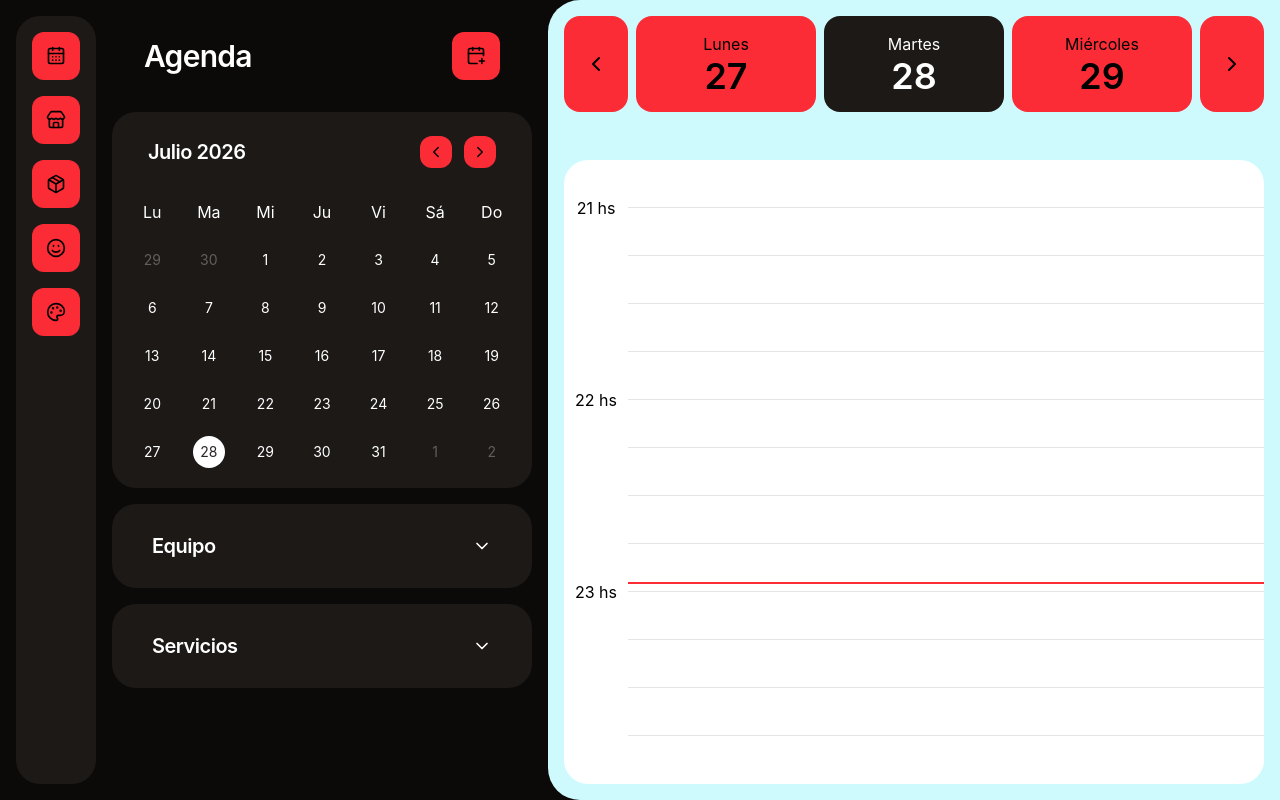
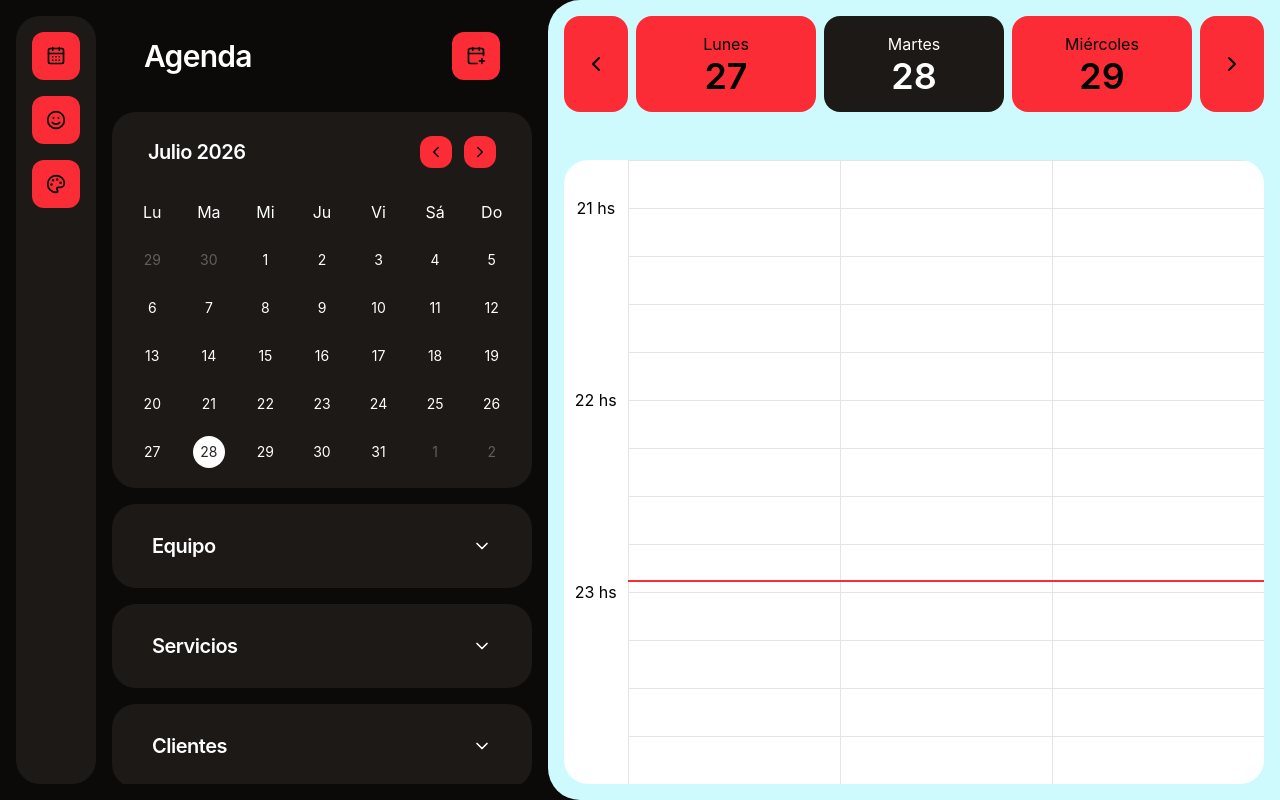
Before and after one commit to franciscobuchini/TurnosApp, a React (Vite) app: page /admin/agenda in a window 1280 px wide. Built offline with nearby package versions, Linux system fonts and the light colour scheme.

Commit message:
filter a filter panel

```diff
--- a/src/components/interface/Filters.tsx
+++ /dev/null
@@ -1,90 +0,0 @@
-/*
-  src/components/interface/Filters.tsx
-  Filtro colapsable reutilizable con details/summary.
-*/
-
-import type { DetailsHTMLAttributes } from 'react';
-import { ChevronDown } from 'lucide-react';
-import { twMerge } from 'tailwind-merge';
-import Checkbox from './Checkbox';
-import ContentHeader from '../widgets/ContentHeader';
-import { useFiltersGroup } from '../../functions/filtersGroupContext';
-
-export interface FiltersOption {
-  id: string;
-  label: string;
-  checked?: boolean;
-  disabled?: boolean;
-}
-
-interface FiltersProps extends DetailsHTMLAttributes<HTMLDetailsElement> {
-  title: string;
-  options: FiltersOption[];
-  onToggleOption?: (id: string, checked: boolean) => void;
-}
-
-/* FiltersClasses: contenedor nativo del filtro. El gap solo aplica cuando está abierto,
-   para que no deje un espacio fantasma cuando está cerrado. */
-const FiltersClasses = {
-  required: 'group flex w-full flex-col cursor-pointer p-(--size-m) open:gap-(--size-s)',
-  style: 'bg-stone-900 rounded-3xl text-white',
-};
-
-/* FiltersSummaryClasses: encabezado visible del details */
-const FiltersSummaryClasses = {
-  required: '',
-  style: '',
-};
-
-/* FiltersSummaryIconClasses: flecha del summary, rota cuando details esta abierto */
-const FiltersSummaryIconClasses = {
-  required: 'transition-transform duration-200 group-open:rotate-180',
-  style: '',
-};
-
-/* FiltersOptionsClasses: opciones desplegadas del filtro */
-const FiltersOptionsClasses = {
-  required: 'flex flex-col gap-(--size-s)',
-  style: '',
-};
-
-export default function Filters({
-  title,
-  options,
-  onToggleOption,
-  className,
-  name,
-  ...props
-}: FiltersProps) {
-  /* Si no se pasa un name explícito, usa el del contenedor (sidebar/maincontent)
-     para que abrir este filtro cierre a los demás del mismo contenedor. */
-  const groupName = useFiltersGroup();
-
-  return (
-    <details
-      {...props}
-      name={name ?? groupName}
-      className={twMerge(FiltersClasses.required, FiltersClasses.style, className)}
-    >
-      <summary className={twMerge(FiltersSummaryClasses.required, FiltersSummaryClasses.style)}>
-        <ContentHeader
-          title={title}
-          action={<ChevronDown className={twMerge(FiltersSummaryIconClasses.required, FiltersSummaryIconClasses.style)} size={20} />}
-        />
-      </summary>
-
-      <div className={twMerge(FiltersOptionsClasses.required, FiltersOptionsClasses.style)}>
-        {options.map((option) => (
-          <Checkbox
-            key={option.id}
-            id={option.id}
-            label={option.label}
-            checked={option.checked}
-            disabled={option.disabled}
-            onChange={onToggleOption}
-          />
-        ))}
-      </div>
-    </details>
-  );
-}
--- a/src/components/layout/Sidebar.tsx
+++ b/src/components/layout/Sidebar.tsx
@@ -3,7 +3,7 @@
   Sidebar: barra de navegación con íconos (nav, fija) + panel de contenido (children libres).
 */
 
-import { CalendarDays, Palette, Package, Store, Smile } from 'lucide-react';
+import { CalendarDays, Palette, Smile } from 'lucide-react';
 import type { ReactNode } from 'react';
 import { twMerge } from 'tailwind-merge';
 import Button from '../interface/Button';
@@ -16,8 +16,6 @@ interface SidebarProps {
 
 const navItems = [
   { to: '/admin/agenda', icon: CalendarDays, label: 'Agenda' },
-  { to: '/admin/equipo', icon: Store, label: 'Equipo/Ambientes' },
-  { to: '/admin/productos', icon: Package, label: 'Productos/Servicios' },
   { to: '/admin/clientes', icon: Smile, label: 'Clientes' },
   { to: '/admin/personalizacion', icon: Palette, label: 'Personalizacion' },
 ];
--- /dev/null
+++ b/src/components/widgets/FilterPanel.tsx
@@ -0,0 +1,112 @@
+/*
+  src/components/widgets/FilterPanel.tsx
+  Panel colapsable reutilizable con details/summary.
+*/
+
+import type { DetailsHTMLAttributes } from 'react';
+import { ChevronDown } from 'lucide-react';
+import { twMerge } from 'tailwind-merge';
+import Checkbox from '../interface/Checkbox';
+import Button from '../interface/Button';
+import ContentHeader from './ContentHeader';
+import { useFiltersGroup } from '../../functions/filtersGroupContext';
+
+export interface FilterPanelOption {
+  id: string;
+  label: string;
+  checked?: boolean;
+  disabled?: boolean;
+}
+
+interface FilterPanelProps extends DetailsHTMLAttributes<HTMLDetailsElement> {
+  title: string;
+  options: FilterPanelOption[];
+  onToggleOption?: (id: string, checked: boolean) => void;
+  actionLabel?: string;
+  onActionClick?: () => void;
+}
+
+/* FilterPanelClasses: contenedor nativo del panel. El gap solo aplica cuando está abierto,
+   para que no deje un espacio fantasma cuando está cerrado. */
+const FilterPanelClasses = {
+  required: 'group flex w-full flex-col cursor-pointer p-(--size-m) open:gap-(--size-s)',
+  style: 'bg-stone-900 rounded-3xl text-white',
+};
+
+/* FilterPanelSummaryClasses: encabezado visible del details */
+const FilterPanelSummaryClasses = {
+  required: '',
+  style: '',
+};
+
+/* FilterPanelSummaryIconClasses: flecha del summary, rota cuando details está abierto */
+const FilterPanelSummaryIconClasses = {
+  required: 'transition-transform duration-200 group-open:rotate-180',
+  style: '',
+};
+
+/* FilterPanelOptionsClasses: opciones desplegadas del panel */
+const FilterPanelOptionsClasses = {
+  required: 'flex flex-col gap-(--size-s)',
+  style: '',
+};
+
+/* FilterPanelActionButtonClasses: estilo para el botón de acción al final */
+const FilterPanelActionButtonClasses = {
+  required: 'w-full mt-(--size-s) ',
+  style: 'bg-transparent',
+};
+
+export default function FilterPanel({
+  title,
+  options,
+  onToggleOption,
+  actionLabel,
+  onActionClick,
+  className,
+  name,
+  ...props
+}: FilterPanelProps) {
+  /* Si no se pasa un name explícito, usa el del contenedor (sidebar/maincontent)
+     para que abrir este panel cierre a los demás del mismo contenedor. */
+  const groupName = useFiltersGroup();
+
+  return (
+    <details
+      {...props}
+      name={name ?? groupName}
+      className={twMerge(FilterPanelClasses.required, FilterPanelClasses.style, className)}
+    >
+      <summary className={twMerge(FilterPanelSummaryClasses.required, FilterPanelSummaryClasses.style)}>
+        <ContentHeader
+          title={title}
+          action={<ChevronDown className={twMerge(FilterPanelSummaryIconClasses.required, FilterPanelSummaryIconClasses.style)} size={20} />}
+        />
+      </summary>
+
+      <div className={twMerge(FilterPanelOptionsClasses.required, FilterPanelOptionsClasses.style)}>
+        {options.map((option) => (
+          <Checkbox
+            key={option.id}
+            id={option.id}
+            label={option.label}
+            checked={option.checked}
+            disabled={option.disabled}
+            onChange={onToggleOption}
+          />
+        ))}
+      </div>
+
+      {actionLabel && (
+        <Button
+          onClick={(e) => {
+            e.stopPropagation();
+            onActionClick?.();
+          }}
+          text={actionLabel}
+          className={twMerge(FilterPanelActionButtonClasses.required, FilterPanelActionButtonClasses.style)}
+        />
+      )}
+    </details>
+  );
+}
--- a/src/components/widgets/Schedule.tsx
+++ b/src/components/widgets/Schedule.tsx
@@ -1,6 +1,8 @@
 /*
   src/components/widgets/Schedule.tsx
   Vista diaria de la agenda, organizada por bloques horarios representados con una tabla.
+  Estructura: 1 columna fija de horas (invariable) + X columnas de contenido,
+  donde X es la cantidad de miembros del equipo seleccionados.
 */
 
 import { twMerge } from 'tailwind-merge';
@@ -10,12 +12,13 @@ import CurrentTimeLine from '../interface/CurrentTimeLine';
 
 interface ScheduleProps {
   selectedDate: Date;
+  members: string[];
   className?: string;
 }
 
 /* ScheduleClasses: contenedor (Box)*/
 const ScheduleClasses = {
-  required: 'flex flex-col flex-1 p-0',
+  required: 'relative flex flex-col flex-1 p-0',
   style: 'rounded-3xl bg-white overflow-hidden',
 };
 
@@ -49,13 +52,25 @@ const ScheduleLabelCellClasses = {
   style: '',
 };
 
-/* ScheduleSlotCellClasses: la celda del contenido de cada fila*/
+/* ScheduleSlotCellClasses: la celda del contenido de cada fila */
 const ScheduleSlotCellClasses = {
   required: '',
-  style: 'border-t border-t-stone-200',
+  style: 'border-t border-l border-stone-200',
 };
 
-export default function Schedule({ selectedDate, className }: ScheduleProps) {
+/* ScheduleMemberHeaderClasses: cabecera de cada columna de miembro */
+const ScheduleMemberHeaderClasses = {
+  required: 'text-center text-sm font-medium truncate',
+  style: 'text-stone-600',
+};
+
+/* ScheduleEmptyClasses: overlay centrado que aparece cuando no hay miembros seleccionados */
+const ScheduleEmptyClasses = {
+  required: 'absolute inset-0 flex items-center justify-center pointer-events-none',
+  style: 'text-stone-400 text-sm',
+};
+
+export default function Schedule({ selectedDate, members, className }: ScheduleProps) {
   const slots = Array.from({ length: 24 * 4 }, (_, index) => {
     const totalMinutes = index * 15;
     const hour = Math.floor(totalMinutes / 60);
@@ -65,21 +80,31 @@ export default function Schedule({ selectedDate, className }: ScheduleProps) {
     return `${displayHour}${formattedMinutes} hs`;
   });
 
-  const columns: TableColumn<string>[] = [
-    {
+  /* Columna fija de etiquetas de hora: width explícito para que table-fixed no la incluya
+     en el reparto equitativo — las columnas de miembros se dividen el espacio sobrante. */
+  const labelColumn: TableColumn<string> = {
     key: 'label',
     header: null,
+    width: 'var(--size-4xl)',
     cellClassName: twMerge(ScheduleLabelCellClasses.required, ScheduleLabelCellClasses.style),
     cell: (slot, index) =>
       index === 0 ? '' : index % 4 === 0 ? <span className="absolute inset-x-0 top-0 -translate-y-1/2">{slot}</span> : '',
-    },
-    {
-      key: 'slot',
-      header: null,
+  };
+
+  /* Una columna por cada miembro seleccionado. Si no hay ninguno,
+     se usa una columna vacía sin bordes para mantener el layout. */
+  const isEmpty = members.length === 0;
+
+  const memberColumns: TableColumn<string>[] = isEmpty
+    ? [{ key: 'empty', header: null, cell: () => null }]
+    : members.map((member) => ({
+        key: `member-${member}`,
+        header: <span className={twMerge(ScheduleMemberHeaderClasses.required, ScheduleMemberHeaderClasses.style)}>{member}</span>,
         cellClassName: twMerge(ScheduleSlotCellClasses.required, ScheduleSlotCellClasses.style),
         cell: () => null,
-    },
-  ];
+      }));
+
+  const columns: TableColumn<string>[] = [labelColumn, ...memberColumns];
 
   return (
     <Box className={twMerge(ScheduleClasses.required, ScheduleClasses.style, className)}>
@@ -91,9 +116,14 @@ export default function Schedule({ selectedDate, className }: ScheduleProps) {
             rowHeightClassName={twMerge(ScheduleRowHeightClasses.required, ScheduleRowHeightClasses.style)}
             className={twMerge(ScheduleTableClasses.required, ScheduleTableClasses.style)}
           />
-          <CurrentTimeLine selectedDate={selectedDate} />
+          {!isEmpty && <CurrentTimeLine selectedDate={selectedDate} />}
         </div>
       </div>
+      {isEmpty && (
+        <div className={twMerge(ScheduleEmptyClasses.required, ScheduleEmptyClasses.style)}>
+          No hay miembros del equipo seleccionados
+        </div>
+      )}
     </Box>
   );
 }
--- a/src/components/widgets/WeekSelector.tsx
+++ b/src/components/widgets/WeekSelector.tsx
@@ -58,11 +58,11 @@ const WeekSelectorDayTodayClasses = {
 
 /* WeekSelectorDayVisibilityClasses: cuántos días se ven según el ANCHO DEL CONTENEDOR (no el viewport),
    medido por distancia al día central. distancia 0 = día central (siempre visible),
-   1 = ±1 día (desde 480px de contenedor: 3 días), 2 = ±2 días (desde 768px: 5 días),
-   3 = ±3 días (desde 1024px: 7 días). */
+   1 = ±1 día (desde 380px de contenedor: 3 días), 2 = ±2 días (desde 620px: 5 días),
+   3 = ±3 días (desde 840px: 7 días). */
 const WeekSelectorDayVisibilityClasses: Record<number, { required: string; style: string }> = {
   0: { required: '', style: '' },
-1: { required: 'hidden @min-[380px]:flex', style: '' },
+  1: { required: 'hidden @min-[380px]:flex', style: '' },
   2: { required: 'hidden @min-[620px]:flex', style: '' },
   3: { required: 'hidden @min-[840px]:flex', style: '' },
 };
--- /dev/null
+++ b/src/functions/teamFilters.ts
@@ -0,0 +1,12 @@
+/*
+  src/functions/teamFilters.ts
+  Helpers para derivar datos del filtro de equipo.
+*/
+
+import type { FiltersOption } from '../variables/types';
+
+/* getSelectedMembers: dado el array de filtros del equipo, devuelve los labels
+   de los que están chequeados. */
+export function getSelectedMembers(teamFilters: FiltersOption[]): string[] {
+  return teamFilters.filter((f) => f.checked).map((f) => f.label);
+}
--- a/src/pages/admin/Agenda.tsx
+++ b/src/pages/admin/Agenda.tsx
@@ -11,8 +11,9 @@ import MainHeader from '../../components/widgets/MainHeader';
 import MainContent from '../../components/layout/MainContent';
 import Button from '../../components/interface/Button';
 import Calendar from '../../components/widgets/Calendar';
-import Filters from '../../components/interface/Filters';
-import { getTeamFilters, getServiceFilters } from '../../variables/data.ts';
+import FilterPanel from '../../components/widgets/FilterPanel';
+import { getTeamFilters, getServiceFilters, getClientFilters } from '../../variables/data.ts';
+import { getSelectedMembers } from '../../functions/teamFilters';
 import Schedule from '../../components/widgets/Schedule';
 import WeekSelector from '../../components/widgets/WeekSelector';
 
@@ -32,8 +33,10 @@ function Agenda() {
   const [selectedDate, setSelectedDate] = useState(new Date());
   const [teamFilters, setTeamFilters] = useState(getTeamFilters);
   const [serviceFilters, setServiceFilters] = useState(getServiceFilters);
+  const [clientFilters, setClientFilters] = useState(getClientFilters);
 
   const weekDays = getWeekDays(viewDate);
+  const selectedMembers = getSelectedMembers(teamFilters);
 
   const prevWeek = () => {
     const next = new Date(viewDate);
@@ -64,6 +67,12 @@ function Agenda() {
     );
   };
 
+  const toggleClientFilter = (id: string, checked: boolean) => {
+    setClientFilters((filters) =>
+      filters.map((filter) => (filter.id === id ? { ...filter, checked } : filter)),
+    );
+  };
+
   return (
     <Layout>
       <Sidebar>
@@ -72,15 +81,26 @@ function Agenda() {
           action={<Button iconOnly="bottom" text="Agregar turno" icon={<CalendarPlus size={20} />} />}
         />
         <Calendar selectedDate={selectedDate} onSelectDate={selectDate} />
-        <Filters
+        <FilterPanel
           title="Equipo"
           options={teamFilters}
           onToggleOption={toggleTeamFilter}
+          actionLabel="+ Agregar miembro"
+          onActionClick={() => console.log('Agregar miembro clicked')}
         />
-        <Filters
+        <FilterPanel
           title="Servicios"
           options={serviceFilters}
           onToggleOption={toggleServiceFilter}
+          actionLabel="+ Agregar producto"
+          onActionClick={() => console.log('Agregar producto clicked')}
+        />
+        <FilterPanel
+          title="Clientes"
+          options={clientFilters}
+          onToggleOption={toggleClientFilter}
+          actionLabel="+ Agregar cliente"
+          onActionClick={() => console.log('Agregar cliente clicked')}
         />
       </Sidebar>
       <MainContent>
@@ -91,7 +111,7 @@ function Agenda() {
           onPrevWeek={prevWeek}
           onNextWeek={nextWeek}
         />
-        <Schedule selectedDate={selectedDate} />
+        <Schedule selectedDate={selectedDate} members={selectedMembers} />
       </MainContent>
     </Layout>
   );
--- a/src/variables/data.ts
+++ b/src/variables/data.ts
@@ -37,6 +37,7 @@ export function getTeamFilters(): FiltersOption[] {
       filters.push({
         id: member.name.toLowerCase().replace(/\s+/g, '-'),
         label: member.name,
+        checked: true,
       });
     }
   }
@@ -64,6 +65,25 @@ export function getServiceFilters(): FiltersOption[] {
   return filters;
 }
 
+export function getClientFilters(): FiltersOption[] {
+  const clients = getClients();
+  const seen = new Set<string>();
+  const filters: FiltersOption[] = [];
+
+  for (const client of clients) {
+    if (!seen.has(client.name)) {
+      seen.add(client.name);
+      filters.push({
+        id: client.name.toLowerCase().replace(/\s+/g, '-'),
+        label: client.name,
+        checked: true,
+      });
+    }
+  }
+
+  return filters;
+}
+
 /* ── Utilidades compartidas ───────────────────────────────── */
 
 /* currencyFormatter: formatea numeros como pesos argentinos, sin decimales */
```
Also changed, not shown: 1 other file (tests, documents, lock files or other folders). Lines whose indentation alone changed are shown as unchanged.
